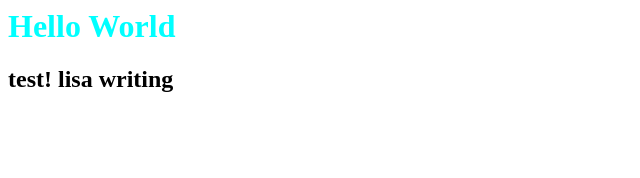
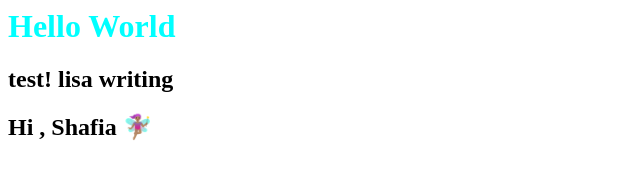
Before and after one commit to Shafiaks/shafia-project, a plain HTML site: page index.html in a window 1280 px wide. Shown: the whole page, without its empty margins (0-640 px from the left). Drawn offline with Linux system fonts and the light colour scheme.

Commit message:
add new h2

```diff
--- a/index.html
+++ b/index.html
@@ -6,5 +6,6 @@
    <body>
      <h1 class="main"> Hello World</h3>
       <h2>test! lisa writing</h2>
+      <h2>Hi , Shafia 🧚🏽‍♀️</h2>
    </body>
 </html>
```
